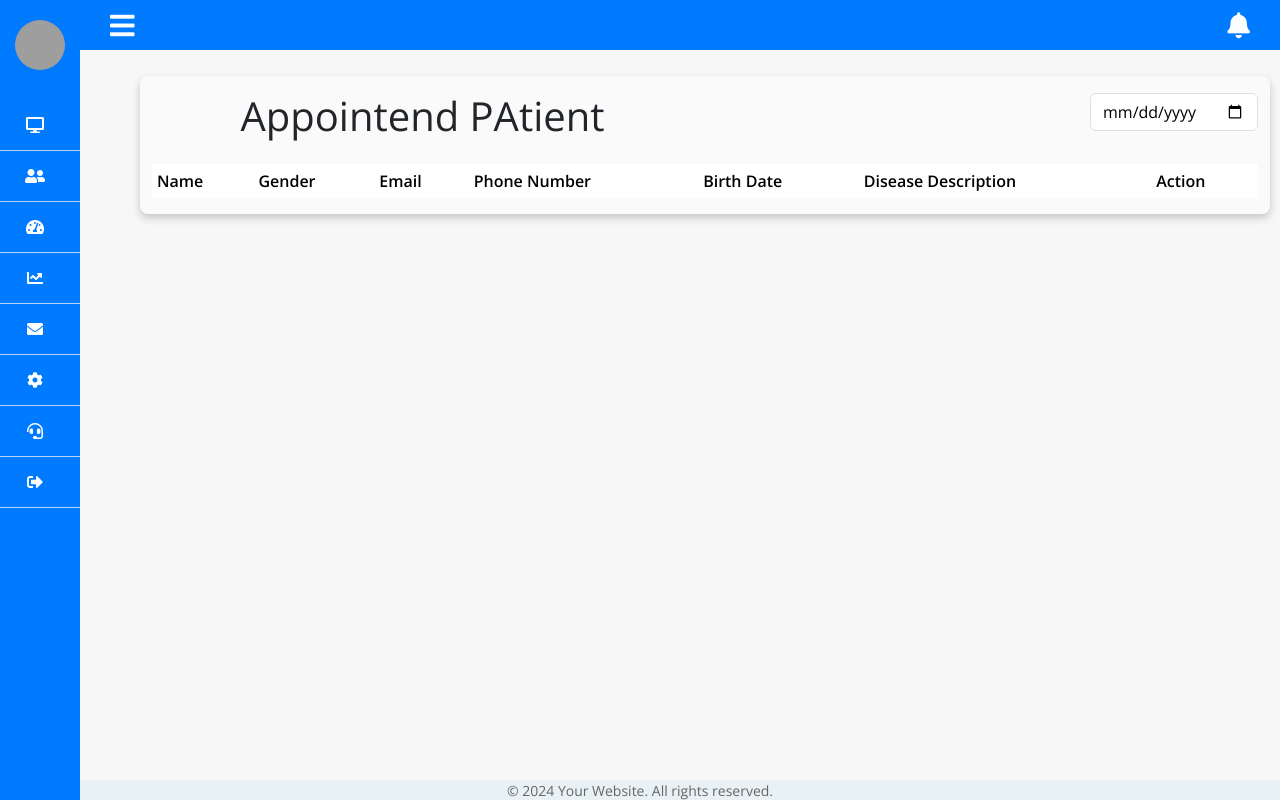
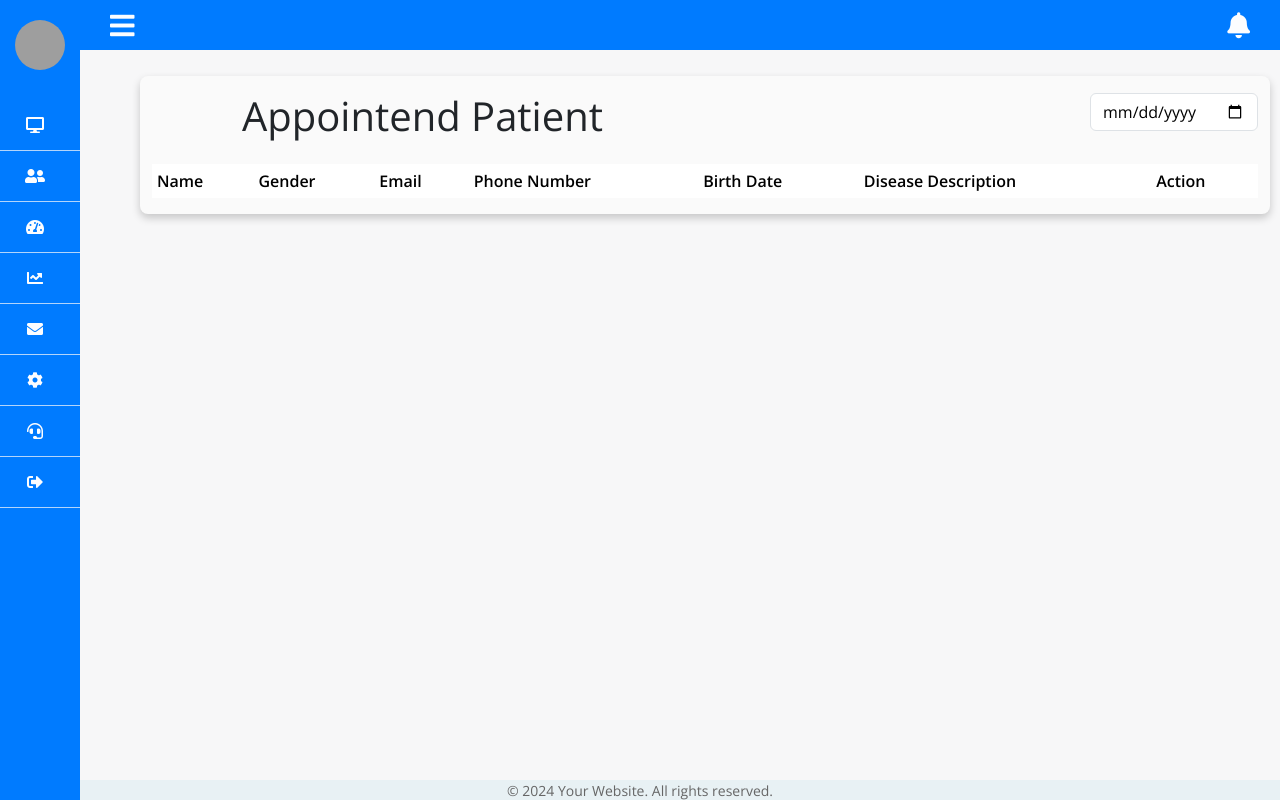
Before and after one commit to garima-203/Doctor-Dashboard, a website with bundled scripts: page src/acceptedPatientData.html in a window 1280 px wide. Built offline with nearby package versions, Linux system fonts and the light colour scheme; no server answers; grey boxes are pictures that could not be loaded.

Commit message:
Update acceptedPatientData.html

```diff
--- a/src/acceptedPatientData.html
+++ b/src/acceptedPatientData.html
@@ -51,7 +51,7 @@
                     <div class="container mt-3">
                         <div class="row justify-content-between align-items-center">
                             <div class="col-12 col-sm-6">
-                                <h1 id="main-heading" style=" text-align: center;">Appointend PAtient</h1>
+                                <h1 id="main-heading" style=" text-align: center;">Appointend Patient</h1>
                             </div>
                             <div class="col-12 col-sm-6">
                                 <nav aria-label="Page navigation" id="pagination" style="  float: right;">
```
